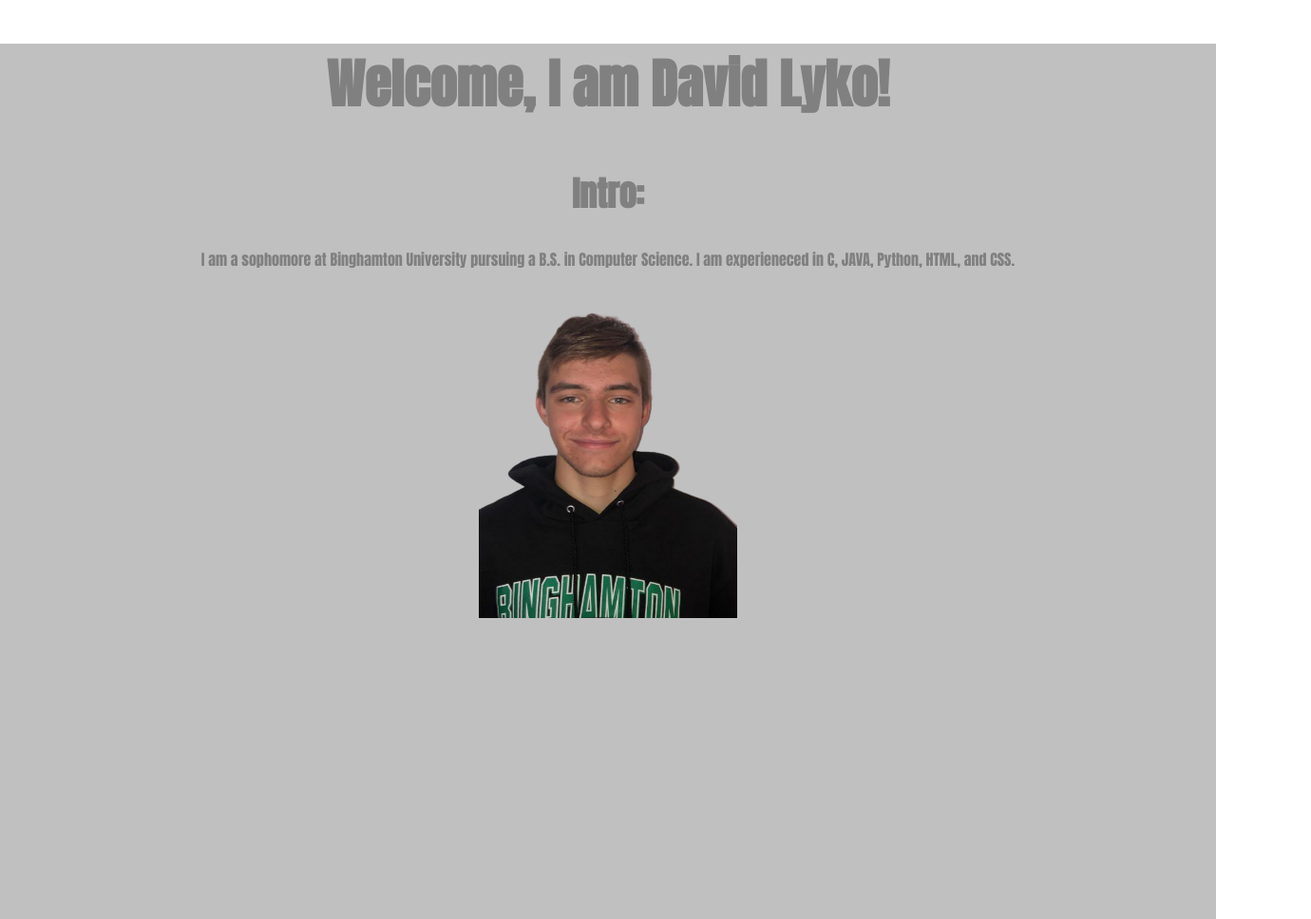
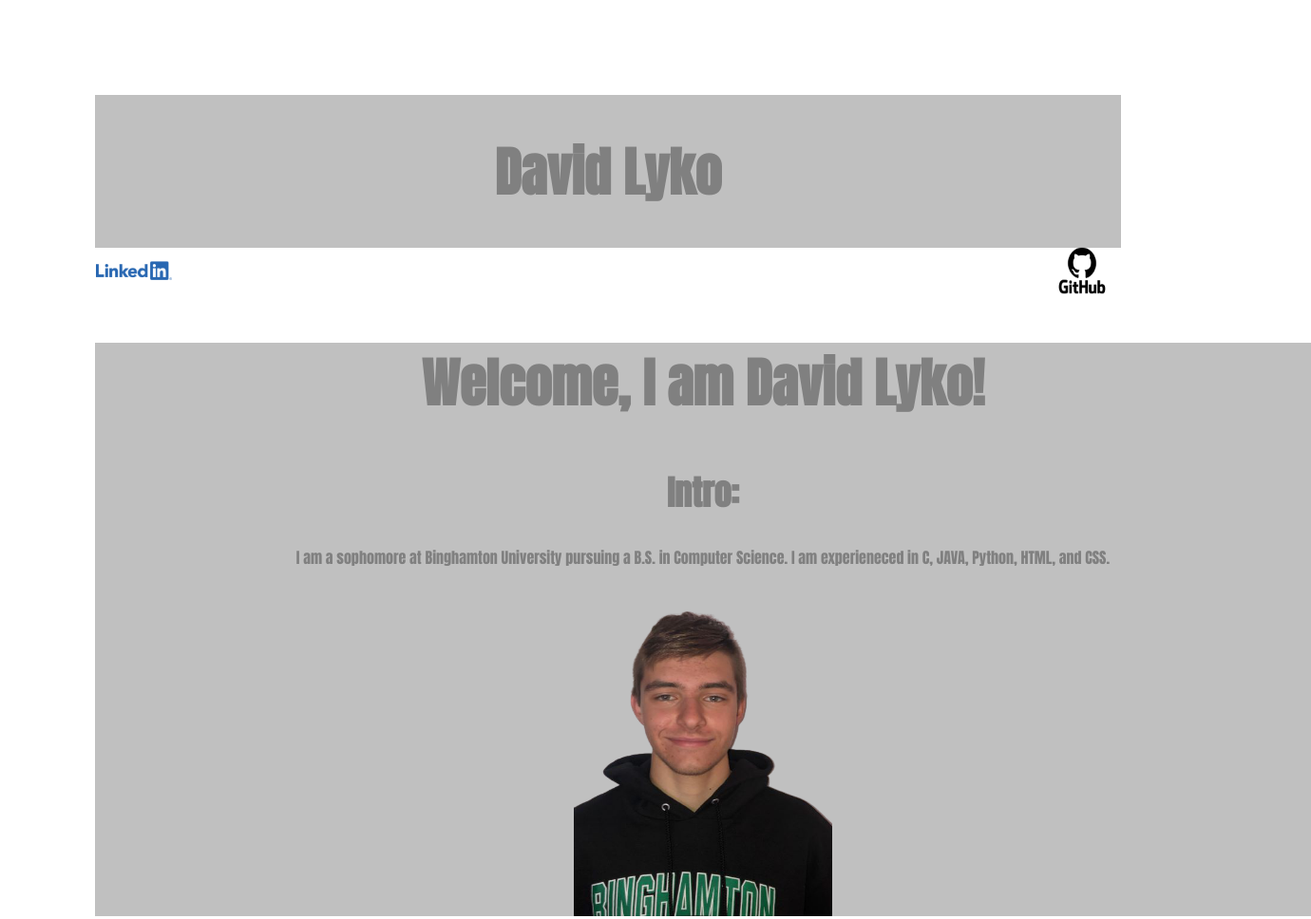
Before and after one commit to davidlyko/davidlyko.github.io, a plain HTML site: page index.html in a window 1280 px wide. Shown: the top 968 px of the page at 95% size, 1380 px wide, since content can reach past the window. Drawn offline with Linux system fonts and the light colour scheme; a web font is replaced by a local one.

Commit message:
Added Github and LinkedIn links

```diff
--- a/default.css
+++ b/default.css
@@ -35,9 +35,9 @@ h6 { font-size: 16px;}
 	background-color: var(--mainColor);
 	border-bottom:1px solid var(--borderColor);
 	border-style: none;
-	height: 1600px;
+	height: 100%;
 	width: 100%;
-	margin: auto;
+	margin: 100px;
 }
 
 .s2{
@@ -46,6 +46,7 @@ h6 { font-size: 16px;}
 	border-style: none;
 	height: 400px;
 	width: 100%;
+	margin: 100px;
 
 }
 
@@ -53,12 +54,20 @@ h6 { font-size: 16px;}
 	height: 1600px;
 	width: 100%;
 	margin: auto;
-	background-image: url("sand.jpg");
+
+}
+
+.header {
+  padding: 1px;
+  text-align: center;
+  background: silver;
+  color: black;
+  font-size: 30px;
+  margin: 100px;
 
 }
 
 .main-container{
-
 	width: 100%;
 	margin: auto;
 
--- a/index.html
+++ b/index.html
@@ -11,8 +11,29 @@
 </head>
 <body>
 
-	<section class="s1">
-		<div class="s1-container">
+
+		<div class="header">
+			<h1>David Lyko</h1>
+
+			<p>
+				<a href="https://www.linkedin.com/in/davidlyko/">
+				<img src="Linkedin.png"; style="width:80px;height:50px;" align="left">
+				</a>
+
+				<a href="https://github.com/davidlyko">
+				<img src="GitHub.png"; style="width:80px;height:50px;" align="right">
+				</a>
+			</p>
+
+		</div>
+
+
+
+
+
+
+	<section class = "s1">
+		<div class="main-container">
 			<h1 style="text-align: center">Welcome, I am David Lyko!</h1>
 			<h2 style="text-align: center">Intro:</h2>
 			<p style="text-align: center">I am a sophomore at Binghamton University pursuing a B.S. in Computer Science. I am experieneced in C, JAVA, Python, HTML, and CSS. </p>
```
Also changed, not shown: GitHub.png (added), Linkedin.png (added).
